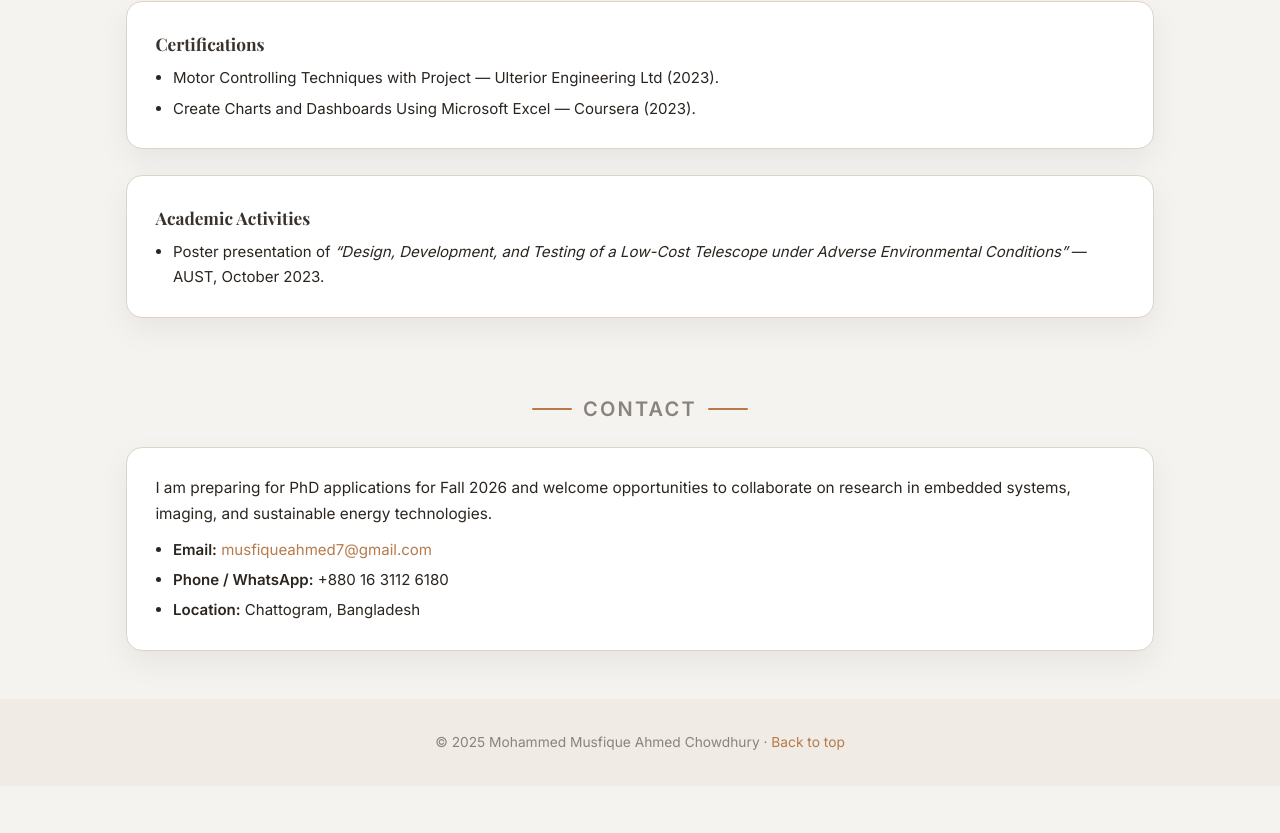
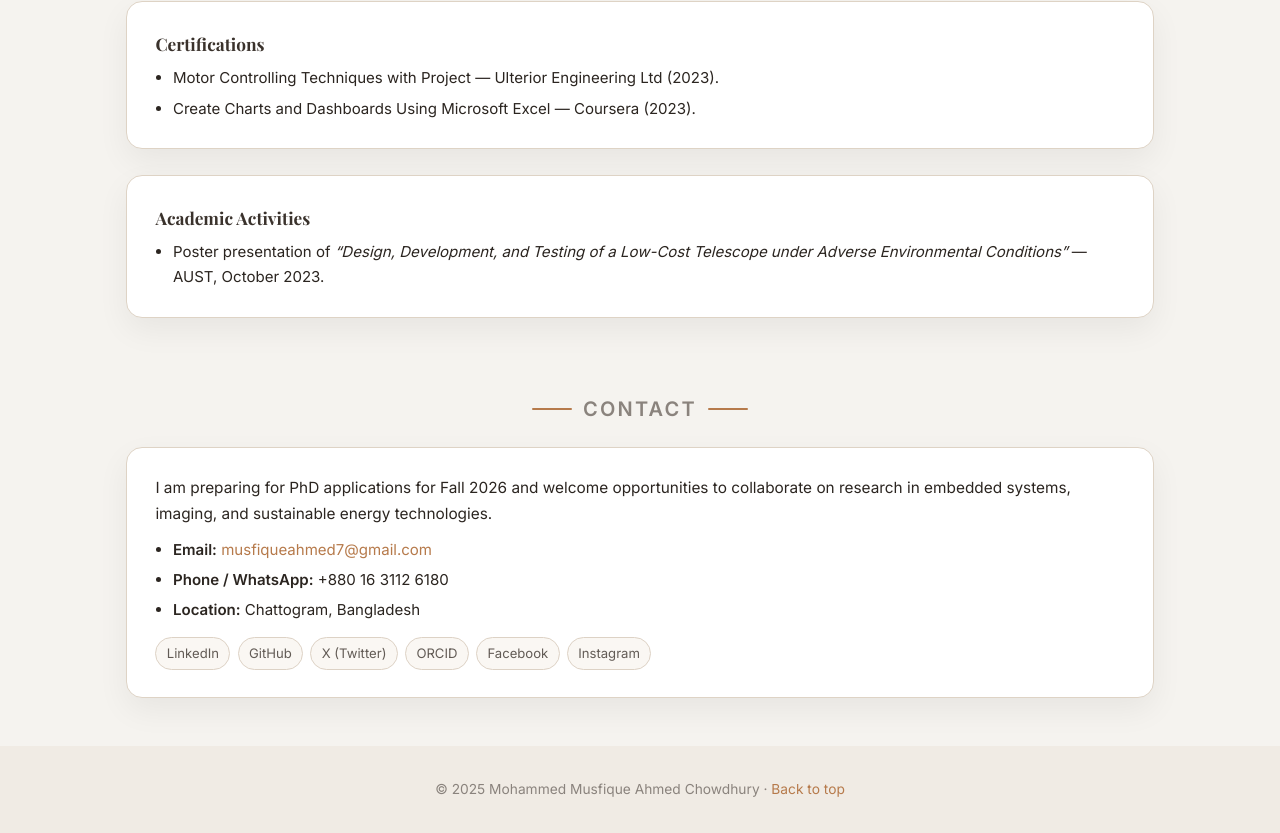
Before and after one commit to Musfique180/Musfique-website, a plain HTML site: page index.html in a window 1280 px wide. Shown: the part 5312-6145 px from the top of the page. Before the commit the page ends 6098 px from the top, so only its background shows below. Drawn offline with nearby package versions, Linux system fonts and the light colour scheme.

Commit message:
Update index.html

```diff
--- a/index.html
+++ b/index.html
@@ -924,6 +924,7 @@
   </section>
 
   <!-- CONTACT -->
+    <!-- CONTACT -->
   <section id="contact" class="section reveal">
     <h2 class="section-title">Contact</h2>
     <div class="card">
@@ -936,8 +937,36 @@
         <li><strong>Phone / WhatsApp:</strong> +880 16 3112 6180</li>
         <li><strong>Location:</strong> Chattogram, Bangladesh</li>
       </ul>
+
+      <!-- Social links -->
+      <div class="pill-row" style="margin-top:0.9rem;">
+        <a class="pill"
+           href="https://www.linkedin.com/in/mohammed-musfique-ahmed-chowdhury-9720731a8/"
+           target="_blank" rel="noopener noreferrer">LinkedIn</a>
+
+        <a class="pill"
+           href="https://github.com/Musfique180"
+           target="_blank" rel="noopener noreferrer">GitHub</a>
+
+        <a class="pill"
+           href="https://x.com/MusfiqueAhamed"
+           target="_blank" rel="noopener noreferrer">X (Twitter)</a>
+
+        <a class="pill"
+           href="https://orcid.org/0009-0006-7433-9121"
+           target="_blank" rel="noopener noreferrer">ORCID</a>
+
+        <a class="pill"
+           href="https://www.facebook.com/musfique.ahmed.chowdhury/"
+           target="_blank" rel="noopener noreferrer">Facebook</a>
+
+        <a class="pill"
+           href="https://www.instagram.com/musfique.ahmed_/"
+           target="_blank" rel="noopener noreferrer">Instagram</a>
+      </div>
     </div>
   </section>
+
 
 </main>
 
```
